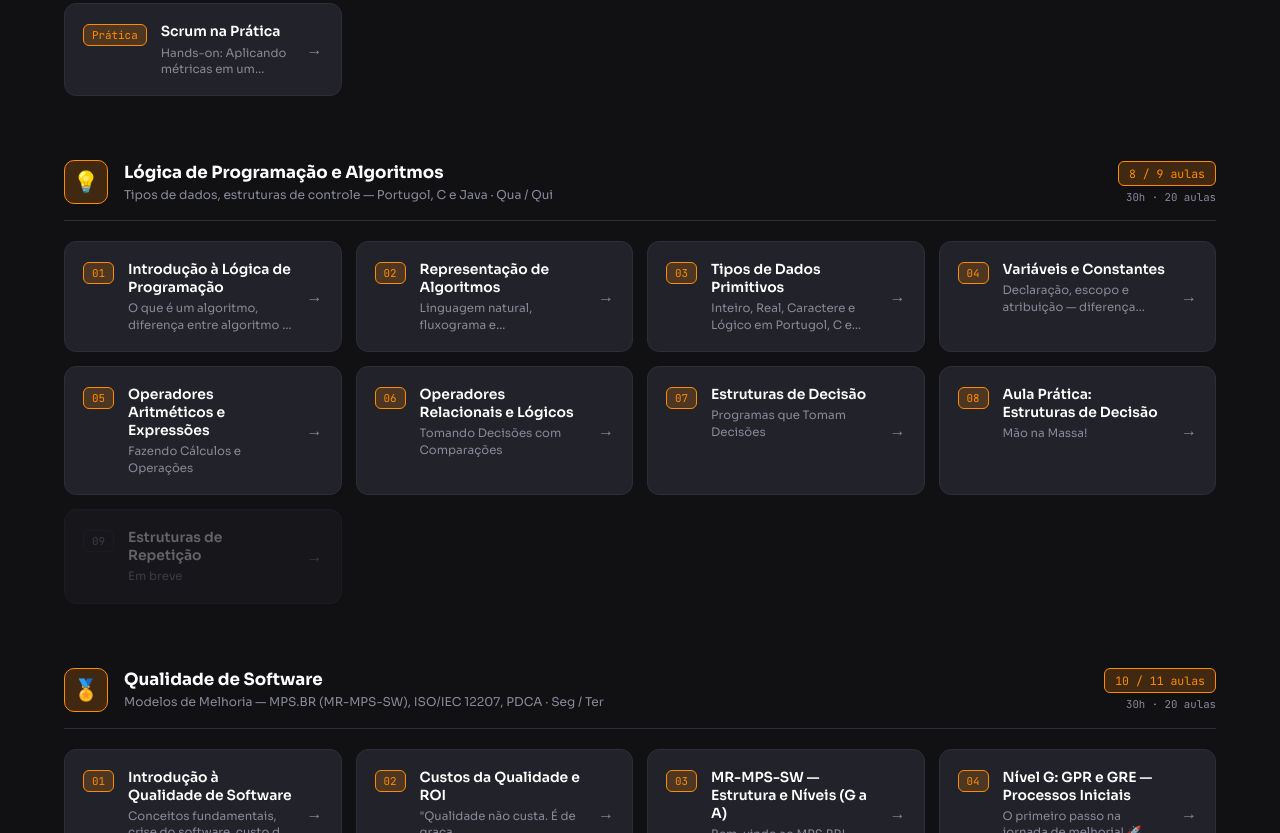
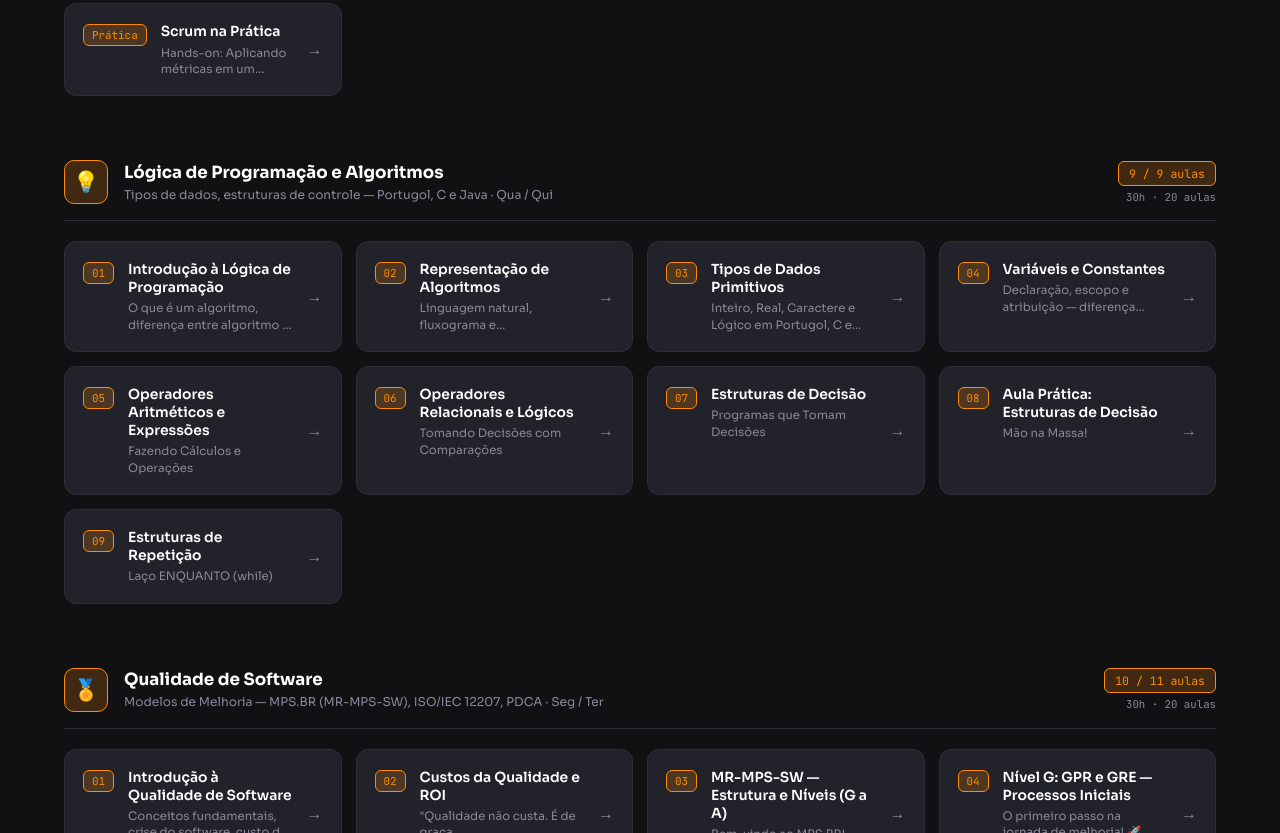
Before and after one commit to tdggaltra/unifil-aulas, a plain HTML site: page index.html in a window 1280 px wide. Shown: the part 1392-2225 px from the top of the page. Drawn offline with Linux system fonts and the light colour scheme.

Commit message:
feat: aula 09 Algoritmos

```diff
--- a/index.html
+++ b/index.html
@@ -674,11 +674,11 @@
                 </div>
                 <span class="lesson-arrow">→</span>
             </a>
-            <a class="lesson-card soon" href="#" tabindex="-1">
+            <a class="lesson-card" href="Algoritmos/aula09_enquanto_while.html" target="_blank">
                 <span class="lesson-num">09</span>
                 <div class="lesson-info">
                     <div class="lesson-title">Estruturas de Repetição</div>
-                    <div class="lesson-desc">Em breve</div>
+                    <div class="lesson-desc">Laço ENQUANTO (while)</div>
                 </div>
                 <span class="lesson-arrow">→</span>
             </a>
```
Also changed, not shown: 7 other files.
